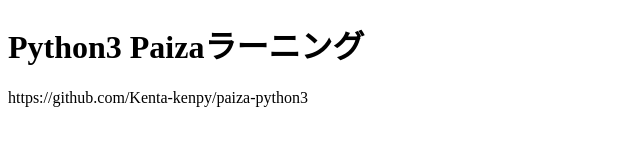
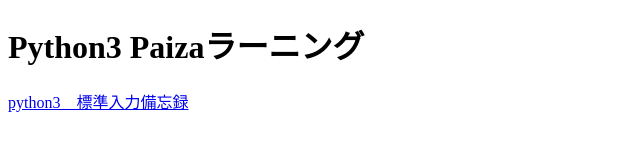
Before and after one commit to Kenta-kenpy/paiza-python3, a plain HTML site: page index.html in a window 1280 px wide. Shown: the whole page, without its empty margins (0-640 px from the left). Drawn offline with Linux system fonts and the light colour scheme.

Commit message:
Update index.html

```diff
--- a/index.html
+++ b/index.html
@@ -6,6 +6,7 @@
   </head>
   <body>
     <h1 class="title">Python3 Paizaラーニング</h1>
-    https://github.com/Kenta-kenpy/paiza-python3
+    <a href="https://github.com/Kenta-kenpy/paiza-python3">python3　標準入力備忘録</a>
+
   </body>
 </html>
```
